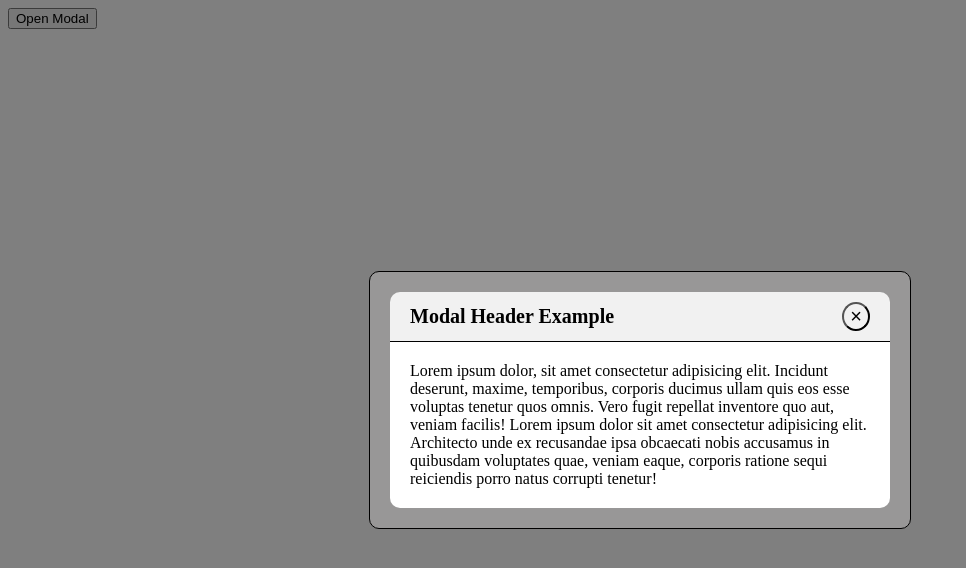
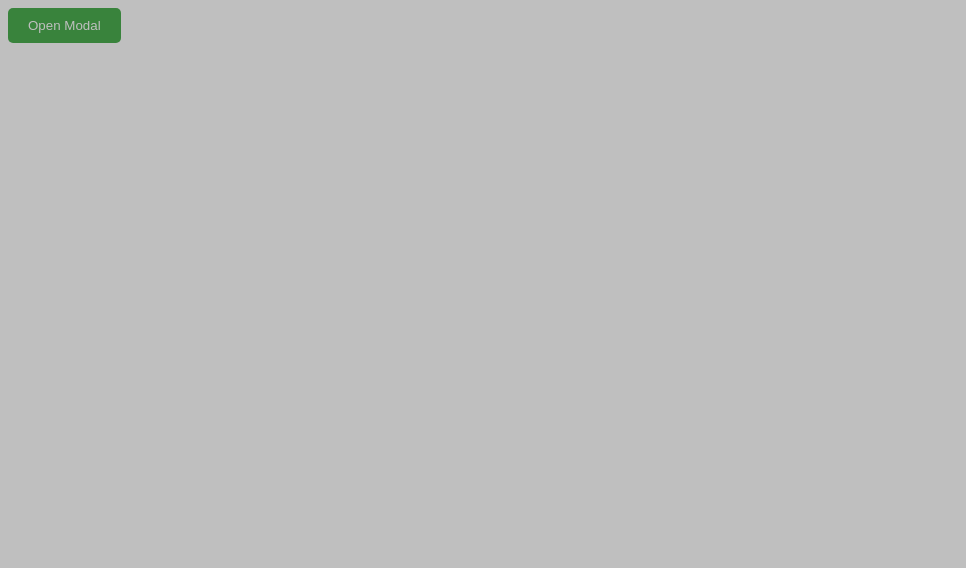
Before and after one commit to Quol04/Developments, a plain HTML site: page DOM/modal/modal.html in a window 1280 px wide. Shown: the whole page, without its empty margins (0-966 px from the left). Drawn offline with Linux system fonts and the light colour scheme.

Commit message:
completed the work

```diff
--- a/DOM/modal/modal.css
+++ b/DOM/modal/modal.css
@@ -1,10 +1,19 @@
+.open-btn{
+    background-color: #4CAF50;
+    color: white;
+    padding: 10px 20px;
+    border: none;
+    border-radius: 5px;
+    cursor: pointer;
+}
+
 
 .modal{
     position: fixed;
     top: 50%;
     left: 50%;
     background-color: rgba(177, 175, 175, 0.5);
-    transform: translate(-50%, -50%);
+    transform: translate(-50%, -50%) scale(0);
     border: 1px solid black;
     border-radius: 10px;
     padding: 20px;
@@ -12,6 +21,10 @@
     width: 500px;
     max-width: 80%;
     transition: 200ms ease-in-out;
+}
+.modal.active{
+    transform: translate(-50%, -50%) scale(1);
+    /* pointer-events: all; */
 }
 .modal-header{
     display: flex;
--- a/DOM/modal/modal.html
+++ b/DOM/modal/modal.html
@@ -8,7 +8,7 @@
 </head>
 <body>
 
-     <button data-modal-target="#modal">Open Modal</button>
+     <button data-modal-target="#modal" class="open-btn">Open Modal</button>
 
     <div class="modal" id="modal">
         <div class="modal-header">
@@ -21,7 +21,7 @@
         Lorem ipsum dolor sit amet consectetur adipisicing elit. Architecto unde ex recusandae ipsa obcaecati nobis accusamus in quibusdam voluptates quae, veniam eaque, corporis ratione sequi reiciendis porro natus corrupti tenetur!
          </div>
     </div>
-    <div class="active" id="overlay"></div>
+    <div id="overlay"></div>
     <script src="modal.js"></script>
 </body>
 </html>
--- a/DOM/modal/modal.js
+++ b/DOM/modal/modal.js
@@ -9,6 +9,14 @@ openModalButtons.forEach((button) => {
     openModal(modal);
   });
 });
+
+overlay.addEventListener("click", () => {
+  const modals = document.querySelectorAll(".modal.active");
+  modals.forEach((modal) => {
+    closeModal(modal);
+  });
+});
+
 
 closeModalButtons.forEach((button) => {
   button.addEventListener("click", () => {
```
